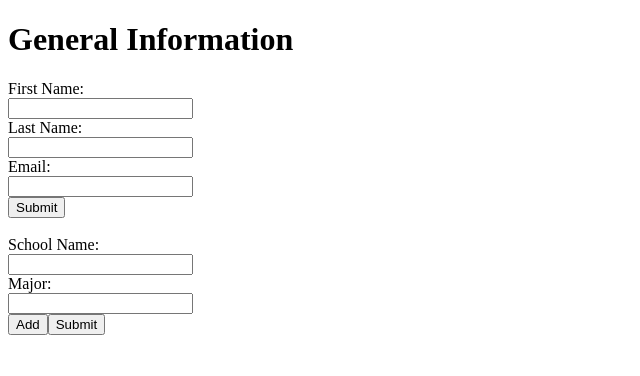
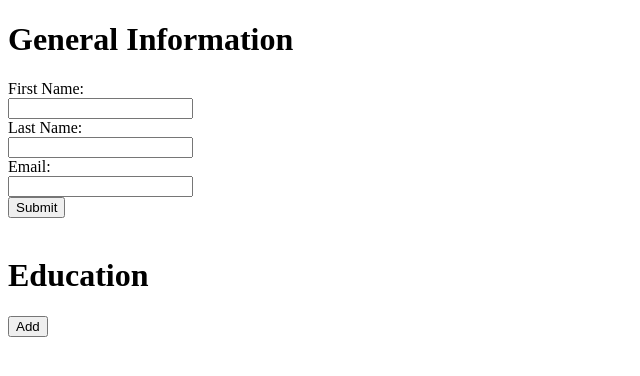
Before and after one commit to brian-j-ok/cv-project, a React (Create React App) app: page / in a window 1280 px wide. Shown: the top 376 px of the page, without its empty margins (0-640 px from the left). Built offline with nearby package versions, Linux system fonts and the light colour scheme.

Commit message:
refactor form to be single form at a time and fixing state handling

```diff
--- /dev/null
+++ b/src/components/EduItem.js
@@ -0,0 +1,12 @@
+import React from "react";
+
+const EduItem = (props) => {
+  return(
+    <div>
+      <h2>{props.data.name}</h2>
+      <h3>Major {props.data.major}</h3>
+    </div>
+  )
+}
+
+export default EduItem
--- a/src/components/Education.js
+++ b/src/components/Education.js
@@ -1,64 +1,75 @@
 import React, { Component } from "react";
+import EduItem from "./EduItem";
 
+// Need to create unique id for each EduItem child component
 class Education extends Component {
   constructor(props) {
     super(props)
 
     this.state = {
-      eduValues: [{
-        name: "",
+      eduValues: {
+        sname: "",
         major: "",
-      }]
+      },
+      activeForm: false,
+      items: []
     };
-    this.handleSubmit = this.handleSubmit.bind(this)
   }
 
-  handleChange(i, e) {
-    let eduValues = this.state.eduValues;
-    eduValues[i][e.target.name] = e.target.value;
-    this.setState({ eduValues });
+  handleChange = (e) => {
+    this.setState({
+      eduValues: { ...this.state.eduValues, [e.target.name]: e.target.value }
+    })
   }
 
   addFormFields () {
-    this.setState(({
-      eduValues: [...this.state.eduValues, {
-        name: "",
-        major: "",
-      }]
-    }))
+    this.setState({
+      activeForm: true
+    })
   }
 
   removeFormFields(i) {
-    let eduValues = this.state.eduValues;
-    eduValues.splice(i, 1);
-    this.setState({ eduValues });
+
   }
 
-  handleSubmit(e) {
+  handleSubmit = (e) => {
     e.preventDefault();
-    alert(JSON.stringify(this.state.eduValues));
+    this.setState({
+      items: [...this.state.items, this.state.eduValues],
+      activeForm: false
+    })
   }
 
+
+  // Need to make it so that remove button appears with each existing form field and so that no forms are present until user adds
+  // a education form (optional for now)
   render() {
+    const active = this.state.activeForm;
+
     return (
-      <form onSubmit={this.handleSubmit}>
-        {this.state.eduValues.map((element, index) => (
-          <div key={index}>
-            <label for="name">School Name:</label><br />
-            <input type="text" id="name" defaultValue={element.name || ""} onChange={e => this.handleChange(index, e)} /><br />
+      <div>
+        <h1>Education</h1>
+
+        {
+          this.state.items.map((item) => {
+            return <EduItem data={item} />
+          })
+        }
+
+        {active ? (
+          <form onSubmit={this.handleSubmit}>
+            <label for="sname">School Name:</label><br />
+            <input type="text" id="sname" name="sname" value={this.state.eduValues.sname} onChange={this.handleChange} /><br />
             <label for="major">Major:</label><br />
-            <input type="text" id="major" defaultValue={element.major || ""} onChange={e => this.handleChange(index, e)} /><br />
-            {
-              index ?
-                <button type="button" onClick={() => this.removeFormFields(index)}>Remove</button> : null
-            }
+            <input type="text" id="major" name="major" value={this.state.eduValues.major} onChange={this.handleChange} /><br />
+            <button type="submit">Submit</button>
+          </form>
+        ) : (
+          <div>
+            <button type="button" onClick={() => this.addFormFields()}>Add</button>
           </div>
-        ))}
-        <div>
-          <button type="button" onClick={() => this.addFormFields()}>Add</button>
-          <button type="submit">Submit</button>
-        </div>
-      </form>
+        )}
+      </div>
     )
   }
 }
--- a/src/components/General.js
+++ b/src/components/General.js
@@ -19,11 +19,6 @@ class General extends Component {
   onSubmit = (e) => {
     e.preventDefault();
     this.setState({
-      personal: {
-        fname: '',
-        lname: '',
-        email: '',
-      },
       activeForm: false
     });
   }
```
